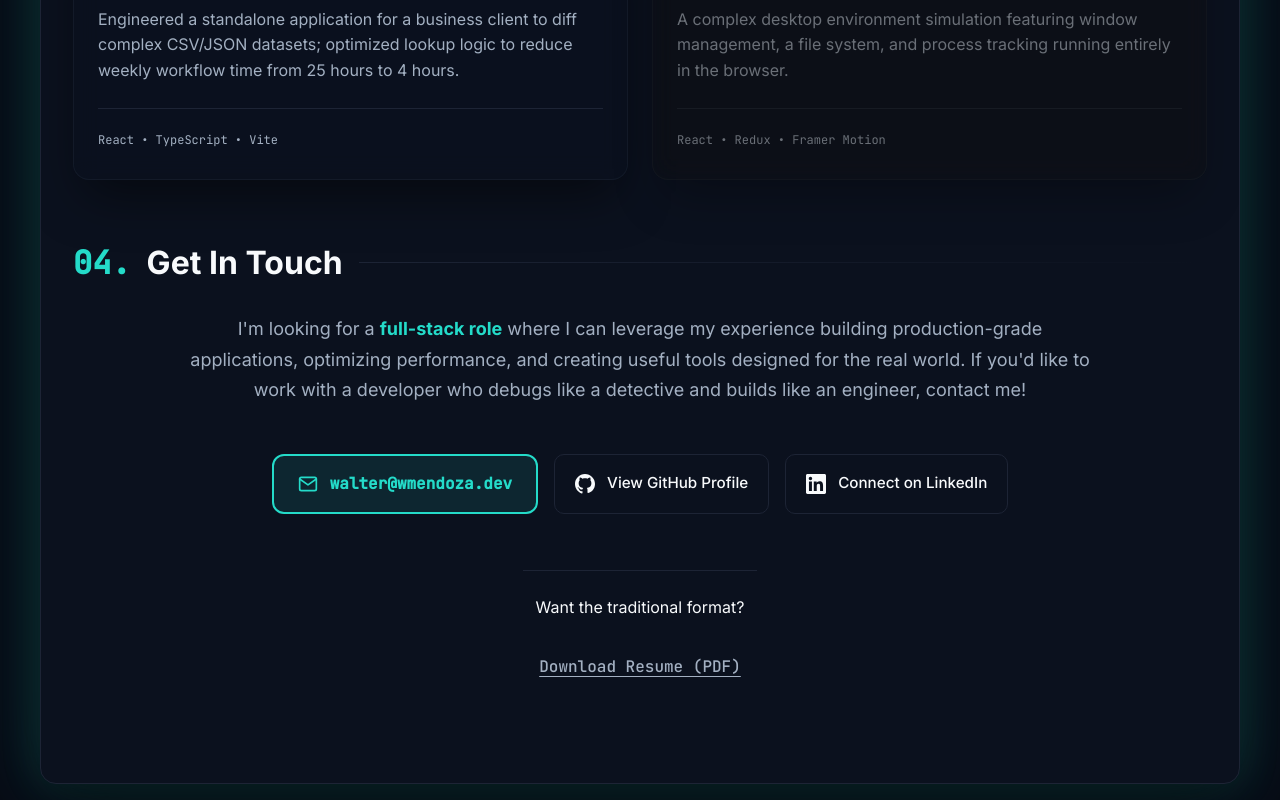
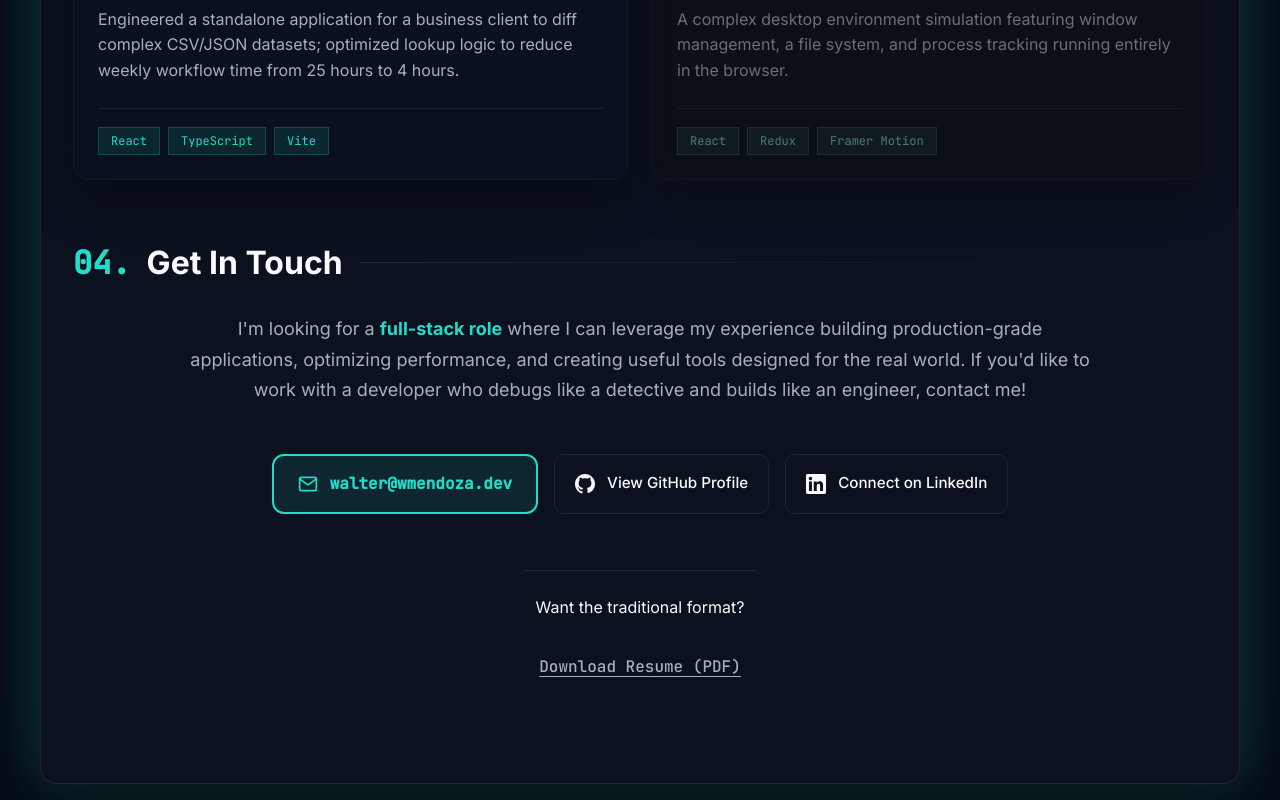
Before and after one commit to danny-mendoza1/mendo-os, a React (Vite) app: page / in a window 1280 px wide. Shown: the part 2153-2953 px from the top of the page. Built offline with nearby package versions, Linux system fonts and the light colour scheme.

Commit message:
updates project tech stack tags to use the same style as experience tech stack tags

```diff
--- a/src/pages/Home/components/Projects.module.css
+++ b/src/pages/Home/components/Projects.module.css
@@ -63,13 +63,21 @@
   margin-top: auto;
 }
 
-.techStack {
+.tags {
   display: flex;
+  flex-wrap: wrap;
   gap: var(--spacing-2);
-  flex-wrap: wrap;
+  margin-top: auto;
+}
+
+.tag {
   font-family: var(--font-mono);
   font-size: 0.75rem;
-  color: hsl(var(--color-muted-foreground));
+  padding: var(--spacing-1) var(--spacing-3);
+  background-color: hsl(var(--color-primary) / 0.1);
+  color: hsl(var(--color-primary));
+  border-radius: var(--radius-full);
+  border: 1px solid hsl(var(--color-primary) / 0.2);
 }
 
 .arrow {
--- a/src/pages/Home/components/Projects.tsx
+++ b/src/pages/Home/components/Projects.tsx
@@ -47,7 +47,14 @@ export function Projects() {
               <p className={styles.description}>{project.description}</p>
 
               <div className={styles.footer}>
-                <div className={styles.techStack}>{project.techStack.join("  •  ")}</div>
+                <div className={styles.tags}>
+                  {project.techStack.map((tech) => (
+                    <span key={tech} className={styles.tag}>
+                      {tech}
+                    </span>
+                  ))}
+                </div>
+
                 <span className={styles.arrow}>→</span>
               </div>
             </Card>
```
